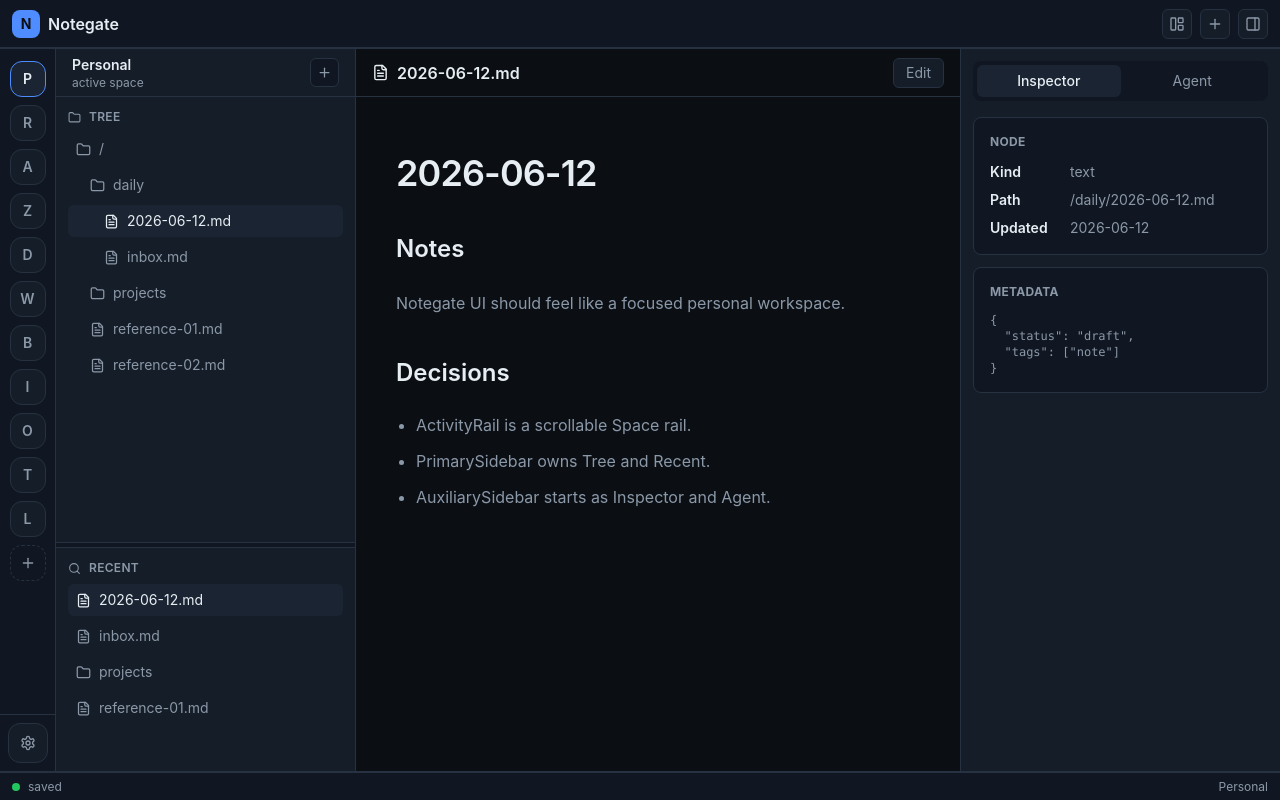
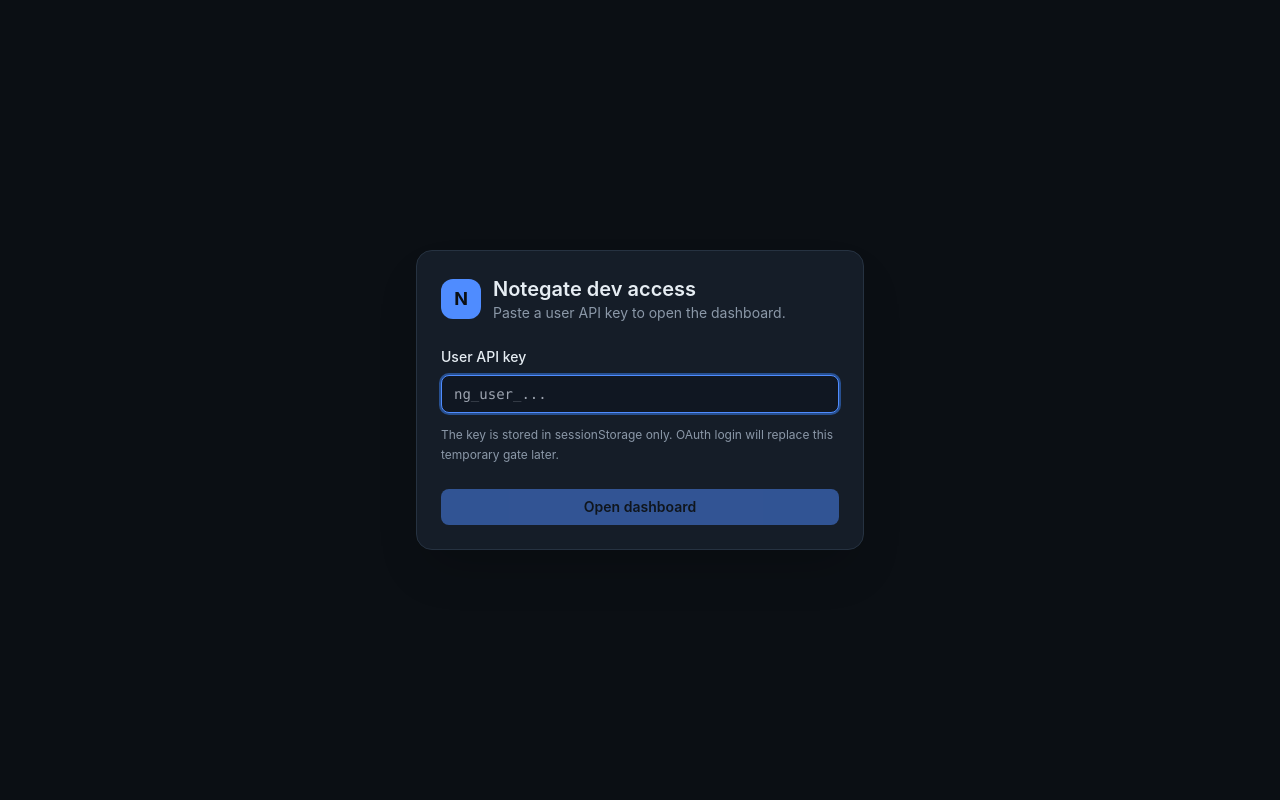
Before and after one commit to cagojeiger/notegate, a React (Vite) app in the folder frontend/web/: page / in a window 1280 px wide. Built offline with nearby package versions, Linux system fonts and the light colour scheme.

Commit message:
feat(web): add dev auth and api client

```diff
--- /dev/null
+++ b/frontend/web/src/api/ApiProvider.tsx
@@ -0,0 +1,37 @@
+import { QueryClient, QueryClientProvider } from "@tanstack/react-query";
+import { createContext, ReactNode, useContext, useMemo } from "react";
+
+import { createApiClient, type ApiClient } from "./client";
+import { readDevApiKey } from "../auth/session";
+
+const ApiClientContext = createContext<ApiClient | null>(null);
+
+const queryClient = new QueryClient({
+  defaultOptions: {
+    queries: {
+      refetchOnWindowFocus: false,
+      retry: 1
+    }
+  }
+});
+
+type ApiProviderProps = {
+  apiKey: string | null;
+  children: ReactNode;
+};
+
+export function ApiProvider({ apiKey, children }: ApiProviderProps) {
+  const client = useMemo(() => createApiClient(() => apiKey ?? readDevApiKey()), [apiKey]);
+
+  return (
+    <QueryClientProvider client={queryClient}>
+      <ApiClientContext.Provider value={client}>{children}</ApiClientContext.Provider>
+    </QueryClientProvider>
+  );
+}
+
+export function useApiClient(): ApiClient {
+  const client = useContext(ApiClientContext);
+  if (!client) throw new Error("ApiProvider is missing");
+  return client;
+}
--- /dev/null
+++ b/frontend/web/src/api/client.ts
@@ -0,0 +1,59 @@
+import { apiErrorFromResponse } from "./errors";
+
+export type ApiClient = {
+  get<T>(path: string): Promise<T>;
+  post<T>(path: string, body?: unknown): Promise<T>;
+  put<T>(path: string, body?: unknown): Promise<T>;
+  patch<T>(path: string, body?: unknown): Promise<T>;
+  delete<T>(path: string): Promise<T>;
+  upload<T>(path: string, body: FormData): Promise<T>;
+  download(path: string): Promise<Blob>;
+};
+
+type RequestOptions = {
+  method: string;
+  body?: unknown;
+  formData?: FormData;
+};
+
+export function createApiClient(getApiKey: () => string | null): ApiClient {
+  async function request<T>(path: string, options: RequestOptions): Promise<T> {
+    const apiKey = getApiKey();
+    const headers = new Headers();
+    if (apiKey) headers.set("authorization", `Bearer ${apiKey}`);
+    if (options.body !== undefined) headers.set("content-type", "application/json");
+
+    const response = await fetch(path, {
+      method: options.method,
+      headers,
+      body: options.formData ?? (options.body !== undefined ? JSON.stringify(options.body) : undefined)
+    });
+
+    if (!response.ok) {
+      throw await apiErrorFromResponse(response);
+    }
+
+    if (response.status === 204) {
+      return undefined as T;
+    }
+
+    return (await response.json()) as T;
+  }
+
+  return {
+    get: <T>(path: string) => request<T>(path, { method: "GET" }),
+    post: <T>(path: string, body?: unknown) => request<T>(path, { method: "POST", body }),
+    put: <T>(path: string, body?: unknown) => request<T>(path, { method: "PUT", body }),
+    patch: <T>(path: string, body?: unknown) => request<T>(path, { method: "PATCH", body }),
+    delete: <T>(path: string) => request<T>(path, { method: "DELETE" }),
+    upload: <T>(path: string, body: FormData) => request<T>(path, { method: "POST", formData: body }),
+    async download(path: string) {
+      const apiKey = getApiKey();
+      const headers = new Headers();
+      if (apiKey) headers.set("authorization", `Bearer ${apiKey}`);
+      const response = await fetch(path, { method: "GET", headers });
+      if (!response.ok) throw await apiErrorFromResponse(response);
+      return response.blob();
+    }
+  };
+}
--- /dev/null
+++ b/frontend/web/src/api/errors.ts
@@ -0,0 +1,33 @@
+export class ApiError extends Error {
+  readonly status: number;
+  readonly kind: string | null;
+
+  constructor(message: string, status: number, kind: string | null = null) {
+    super(message);
+    this.name = "ApiError";
+    this.status = status;
+    this.kind = kind;
+  }
+}
+
+type ErrorLikeBody = {
+  error?: {
+    message?: string;
+    kind?: string;
+  };
+  message?: string;
+  kind?: string;
+};
+
+export async function apiErrorFromResponse(response: Response): Promise<ApiError> {
+  let body: ErrorLikeBody | null = null;
+  try {
+    body = (await response.json()) as ErrorLikeBody;
+  } catch {
+    body = null;
+  }
+
+  const message = body?.error?.message ?? body?.message ?? response.statusText ?? "Request failed";
+  const kind = body?.error?.kind ?? body?.kind ?? null;
+  return new ApiError(message, response.status, kind);
+}
--- /dev/null
+++ b/frontend/web/src/api/me.ts
@@ -0,0 +1,6 @@
+import type { ApiClient } from "./client";
+import type { Me } from "./types";
+
+export function getMe(client: ApiClient): Promise<Me> {
+  return client.get<Me>("/api/v1/me");
+}
--- /dev/null
+++ b/frontend/web/src/api/types.ts
@@ -0,0 +1,18 @@
+export type Page<T> = {
+  items: T[];
+  next_cursor: string | null;
+  has_more: boolean;
+};
+
+export type Me = {
+  account: {
+    id: string;
+    kind: "user" | "agent";
+    display_name: string;
+  };
+  user?: {
+    sub: string;
+    email: string;
+  } | null;
+  capabilities?: Record<string, boolean>;
+};
--- a/frontend/web/src/app/App.tsx
+++ b/frontend/web/src/app/App.tsx
@@ -1,5 +1,20 @@
+import { useState } from "react";
+
+import { ApiProvider } from "../api/ApiProvider";
+import { DevAuthGate } from "../auth/DevAuthGate";
+import { readDevApiKey } from "../auth/session";
 import { AppShell } from "../components/layout/AppShell";
 
 export function App() {
-  return <AppShell />;
+  const [apiKey, setApiKey] = useState(() => readDevApiKey());
+
+  if (!apiKey) {
+    return <DevAuthGate onAuthenticated={setApiKey} />;
+  }
+
+  return (
+    <ApiProvider apiKey={apiKey}>
+      <AppShell />
+    </ApiProvider>
+  );
 }
--- /dev/null
+++ b/frontend/web/src/auth/DevAuthGate.tsx
@@ -0,0 +1,54 @@
+import { FormEvent, useState } from "react";
+
+import { writeDevApiKey } from "./session";
+
+type DevAuthGateProps = {
+  onAuthenticated: (apiKey: string) => void;
+};
+
+export function DevAuthGate({ onAuthenticated }: DevAuthGateProps) {
+  const [apiKey, setApiKey] = useState("");
+
+  function handleSubmit(event: FormEvent<HTMLFormElement>) {
+    event.preventDefault();
+    const trimmed = apiKey.trim();
+    if (!trimmed) return;
+    writeDevApiKey(trimmed);
+    onAuthenticated(trimmed);
+  }
+
+  return (
+    <main className="grid h-full place-items-center bg-bg px-6 text-text">
+      <form onSubmit={handleSubmit} className="w-full max-w-md rounded-2xl border border-border bg-panel p-6 shadow-2xl shadow-black/20">
+        <div className="mb-6 flex items-center gap-3">
+          <div className="grid size-10 place-items-center rounded-xl bg-primary text-lg font-bold text-bg">N</div>
+          <div>
+            <h1 className="text-xl font-semibold">Notegate dev access</h1>
+            <p className="text-sm text-muted">Paste a user API key to open the dashboard.</p>
+          </div>
+        </div>
+        <label className="block text-sm font-medium" htmlFor="api-key">
+          User API key
+        </label>
+        <input
+          id="api-key"
+          name="apiKey"
+          value={apiKey}
+          onChange={(event) => setApiKey(event.target.value)}
+          className="mt-2 w-full rounded-lg border border-border bg-surface px-3 py-2 font-mono text-sm outline-none ring-primary/0 transition focus:border-primary focus:ring-2 focus:ring-primary/30"
+          placeholder="ng_user_..."
+          autoComplete="off"
+          autoFocus
+        />
+        <p className="mt-3 text-xs leading-5 text-muted">The key is stored in sessionStorage only. OAuth login will replace this temporary gate later.</p>
+        <button
+          type="submit"
+          className="mt-6 w-full rounded-lg bg-primary px-4 py-2 text-sm font-semibold text-bg transition hover:bg-[var(--ng-primary-hover)] disabled:cursor-not-allowed disabled:opacity-50"
+          disabled={!apiKey.trim()}
+        >
+          Open dashboard
+        </button>
+      </form>
+    </main>
+  );
+}
--- /dev/null
+++ b/frontend/web/src/auth/session.ts
@@ -0,0 +1,13 @@
+const API_KEY_STORAGE_KEY = "notegate.devApiKey";
+
+export function readDevApiKey(): string | null {
+  return window.sessionStorage.getItem(API_KEY_STORAGE_KEY);
+}
+
+export function writeDevApiKey(apiKey: string): void {
+  window.sessionStorage.setItem(API_KEY_STORAGE_KEY, apiKey);
+}
+
+export function clearDevApiKey(): void {
+  window.sessionStorage.removeItem(API_KEY_STORAGE_KEY);
+}
```
Also changed, not shown: 1 other file (tests, documents, lock files or other folders).
